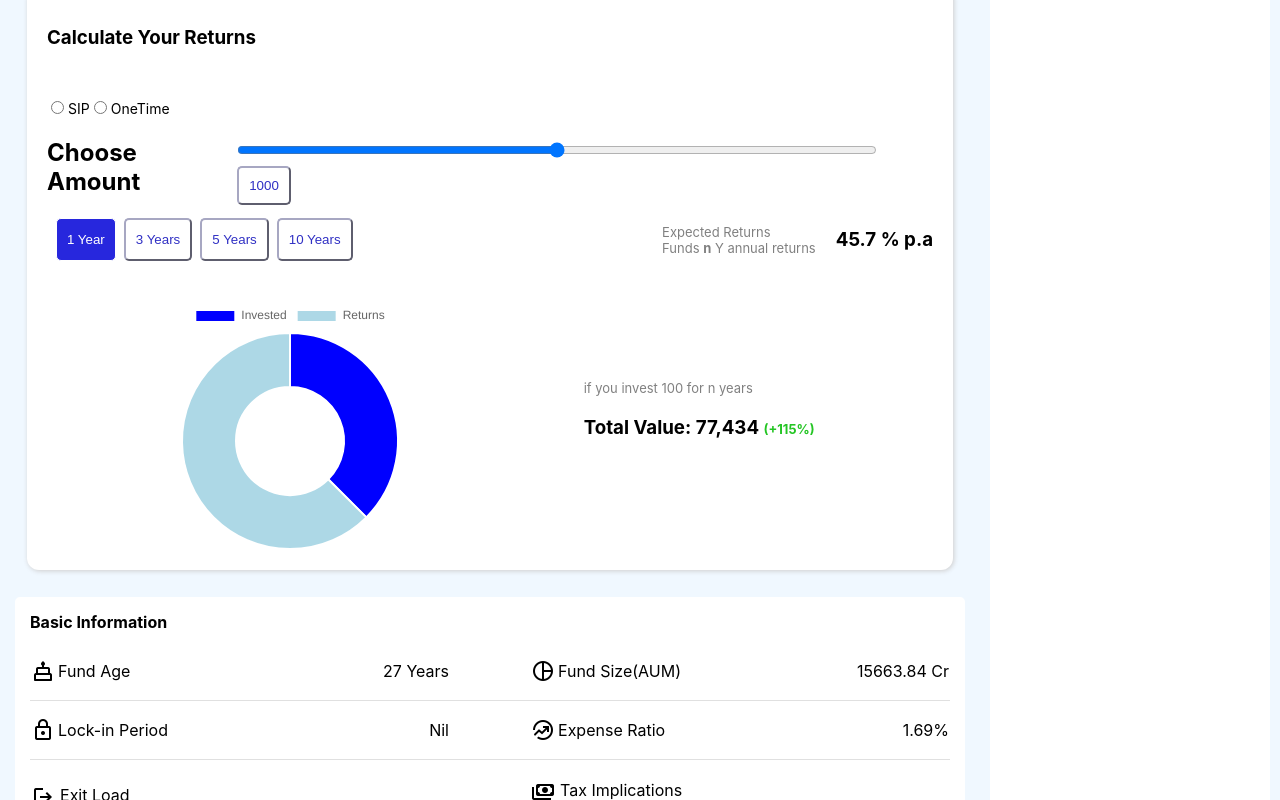
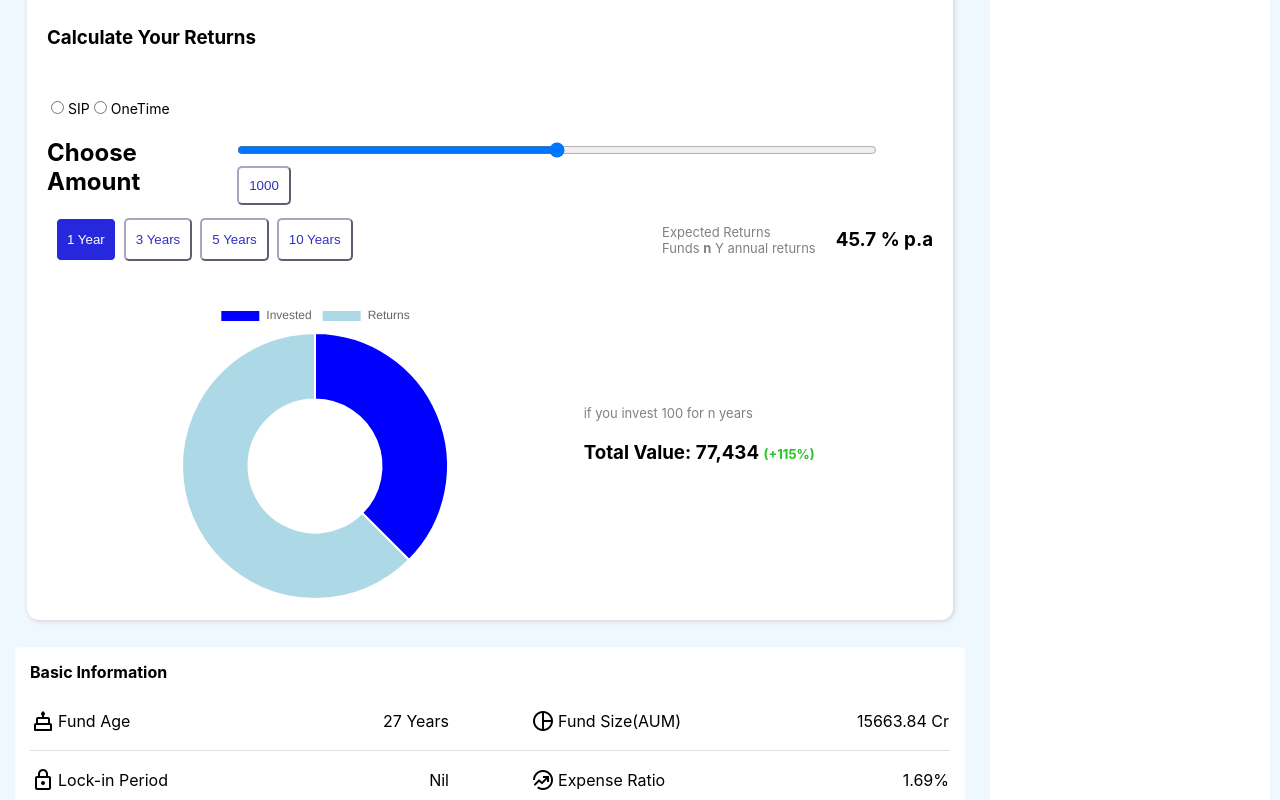
Before and after one commit to kajalbabu/mutual_funds, a React (Create React App) app: page /invest in a window 1280 px wide. Shown: the part 864-1664 px from the top of the page. Built offline with nearby package versions, Linux system fonts and the light colour scheme; the HTML template or start-up script is replaced by a standard one.

Commit message:
avoided scrolling in calculate returns component

```diff
--- a/src/components/CalculateReturns.css
+++ b/src/components/CalculateReturns.css
@@ -74,7 +74,7 @@
 .colors-section{
     margin-top: 30px;
     display: flex;
-    height: 250px;
+    /* height: 250px; */
     width: 300px;
     flex-direction: column;
 }
```
